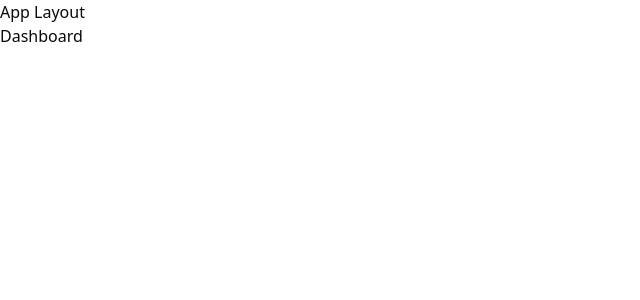
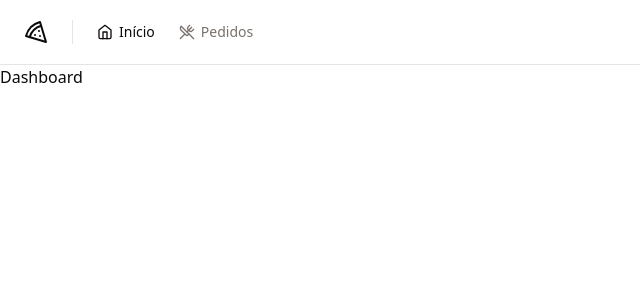
Before and after one commit to wwilliamsantana/shop-food-ig, a React (Vite) app: page / in a window 1280 px wide. Shown: the top 300 px of the page, without its empty margins (0-640 px from the left). Built offline with nearby package versions, Linux system fonts and the light colour scheme.

Commit message:
feat: Layout: Header

```diff
--- a/package.json
+++ b/package.json
@@ -11,6 +11,7 @@
   },
   "dependencies": {
     "@radix-ui/react-label": "^2.0.2",
+    "@radix-ui/react-separator": "^1.0.3",
     "@radix-ui/react-slot": "^1.0.2",
     "class-variance-authority": "^0.7.0",
     "clsx": "^2.1.0",
--- /dev/null
+++ b/src/components/header.tsx
@@ -0,0 +1,25 @@
+import { Home, Pizza, UtensilsCrossed } from 'lucide-react'
+
+import { NavLink } from './nav-link'
+import { Separator } from './ui/separator'
+
+export function Header() {
+  return (
+    <div className="border-b">
+      <div className="flex h-16 items-center gap-6 px-6 ">
+        <Pizza size={24} />
+        <Separator orientation="vertical" className="h-6" />
+        <nav className="flex items-center space-x-4 lg:space-x-6">
+          <NavLink to={'/'}>
+            <Home size={16} />
+            Início
+          </NavLink>
+          <NavLink to={'/order'}>
+            <UtensilsCrossed size={16} />
+            Pedidos
+          </NavLink>
+        </nav>
+      </div>
+    </div>
+  )
+}
--- /dev/null
+++ b/src/components/nav-link.tsx
@@ -0,0 +1,15 @@
+import { Link, LinkProps, useLocation } from 'react-router-dom'
+
+type NavLinkProps = LinkProps
+
+export function NavLink(props: NavLinkProps) {
+  const { pathname } = useLocation()
+
+  return (
+    <Link
+      data-current={pathname === props.to}
+      className="flex items-center gap-1.5 text-sm font-medium text-muted-foreground hover:text-foreground data-[current=true]:text-foreground"
+      {...props}
+    />
+  )
+}
--- /dev/null
+++ b/src/components/ui/separator.tsx
@@ -0,0 +1,29 @@
+import * as React from "react"
+import * as SeparatorPrimitive from "@radix-ui/react-separator"
+
+import { cn } from "@/lib/utils"
+
+const Separator = React.forwardRef<
+  React.ElementRef<typeof SeparatorPrimitive.Root>,
+  React.ComponentPropsWithoutRef<typeof SeparatorPrimitive.Root>
+>(
+  (
+    { className, orientation = "horizontal", decorative = true, ...props },
+    ref
+  ) => (
+    <SeparatorPrimitive.Root
+      ref={ref}
+      decorative={decorative}
+      orientation={orientation}
+      className={cn(
+        "shrink-0 bg-border",
+        orientation === "horizontal" ? "h-[1px] w-full" : "h-full w-[1px]",
+        className
+      )}
+      {...props}
+    />
+  )
+)
+Separator.displayName = SeparatorPrimitive.Root.displayName
+
+export { Separator }
--- a/src/pages/_layouts/app.tsx
+++ b/src/pages/_layouts/app.tsx
@@ -1,12 +1,14 @@
 import { Outlet } from 'react-router-dom'
+
+import { Header } from '@/components/header'
 
 export function AppLayout() {
   return (
-    <>
-      <h1>App Layout</h1>
-      <div>
+    <div className="flex min-h-screen flex-col antialiased ">
+      <Header />
+      <div className="flex flex-1 flex-col gap-4">
         <Outlet />
       </div>
-    </>
+    </div>
   )
 }
--- a/src/pages/_layouts/auth.tsx
+++ b/src/pages/_layouts/auth.tsx
@@ -3,10 +3,10 @@
 
 export function AuthLayout() {
   return (
-    <div className="grid min-h-screen grid-cols-2">
+    <div className="grid min-h-screen grid-cols-2 antialiased">
       <div className="flex h-full flex-col justify-between border-r border-foreground/5 bg-muted p-10 text-muted-foreground">
         <div className="flex items-center gap-3 text-lg text-foreground">
-          <Pizza size={20} />
+          <Pizza size={24} />
           <span className="font-semibold">pizza.shop</span>
         </div>
         <footer className="text-sm">
--- a/src/pages/auth/sign-up.tsx
+++ b/src/pages/auth/sign-up.tsx
@@ -90,6 +90,18 @@
             <Button className="w-full" type="submit" disabled={isSubmitting}>
               Acessar painel
             </Button>
+
+            <p className="px-6 text-center text-sm leading-relaxed text-muted-foreground">
+              Ao continuar, você concorda com nossos{' '}
+              <a href="/" className="underline underline-offset-4">
+                termos de serviço
+              </a>{' '}
+              e{' '}
+              <a href="/" className="underline underline-offset-4">
+                {' '}
+                políticas de privacidade.
+              </a>
+            </p>
           </form>
         </div>
       </div>
```
Also changed, not shown: 1 other file (tests, documents, lock files or other folders).
